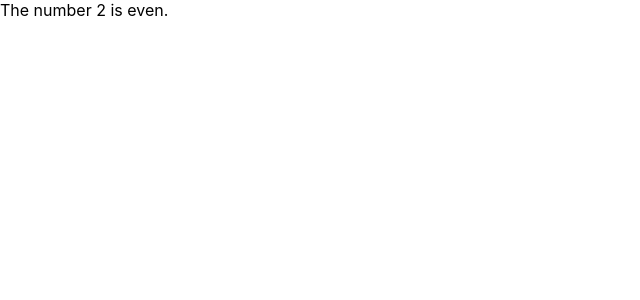
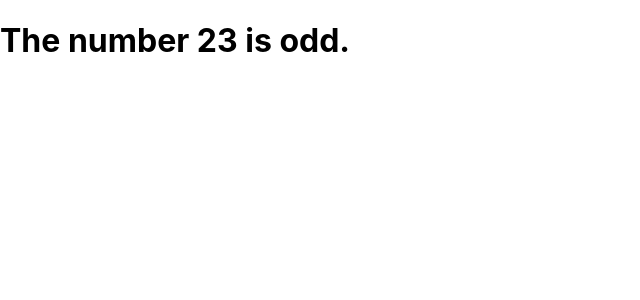
Before and after one commit to FelipeSaadi/Estudos, a Next.js app in the folder next.js/exercises/: page /render/conditional2 in a window 1280 px wide. Shown: the top 300 px of the page, without its empty margins (0-640 px from the left). Built offline with nearby package versions, Linux system fonts and the light colour scheme.

Commit message:
completed the Conditional #02 lesson

```diff
--- a/next.js/exercises/pages/render/conditional2.jsx
+++ b/next.js/exercises/pages/render/conditional2.jsx
@@ -1,11 +1,11 @@
 import If from "../../components/If";
 
 export default function conditional2() {
-    const number = 2
+    const number = 23
     return (
         <div>
-            <If test={number % 2 === 0}>The number {number} is even.</If>
-            <If test={number % 2 === 1}>The number {number} is odd.</If>
+            <If test={number % 2 === 0}><h1>The number {number} is even.</h1></If>
+            <If test={number % 2 === 1}><h1>The number {number} is odd.</h1></If>
         </div>
     )
 }
```
